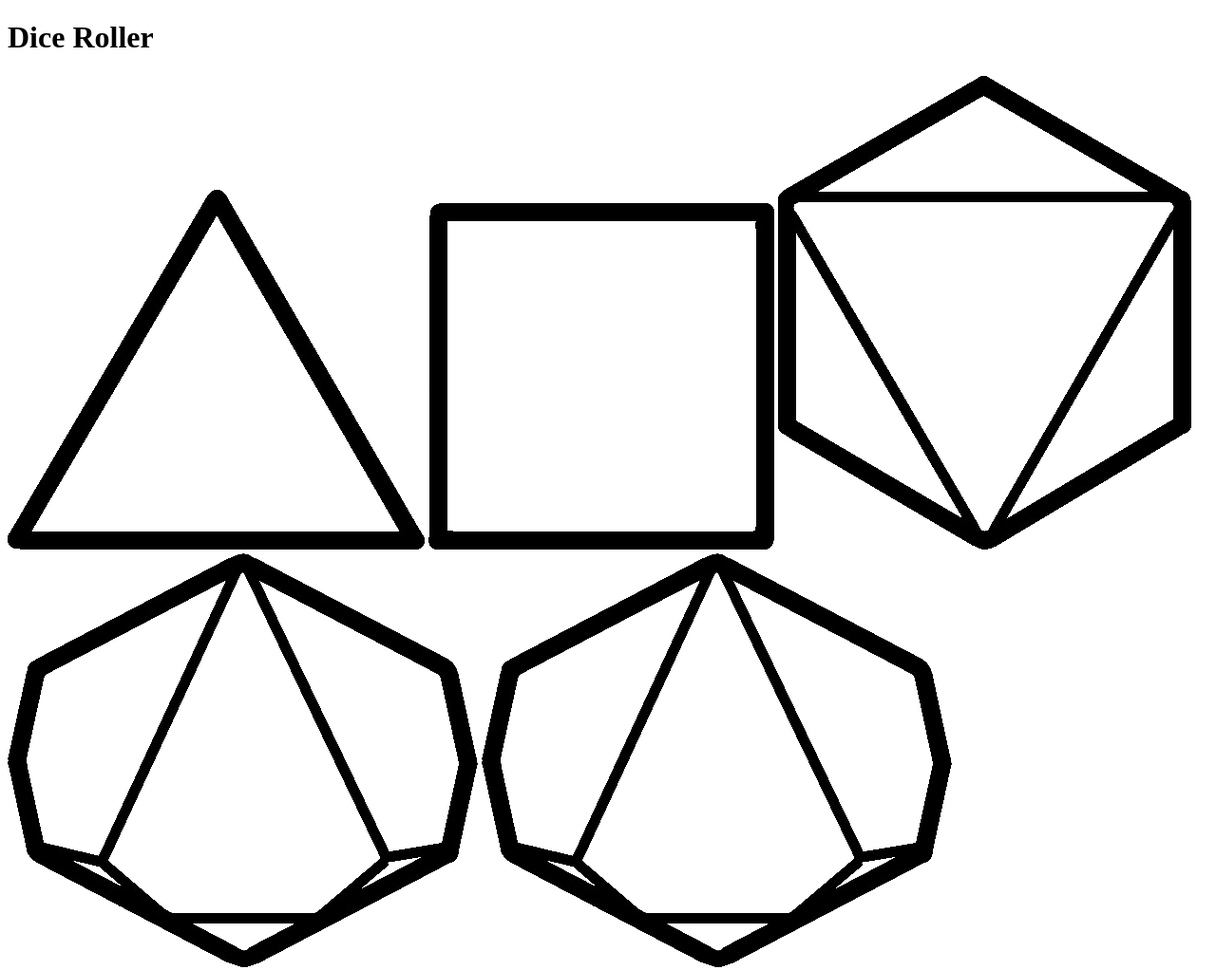
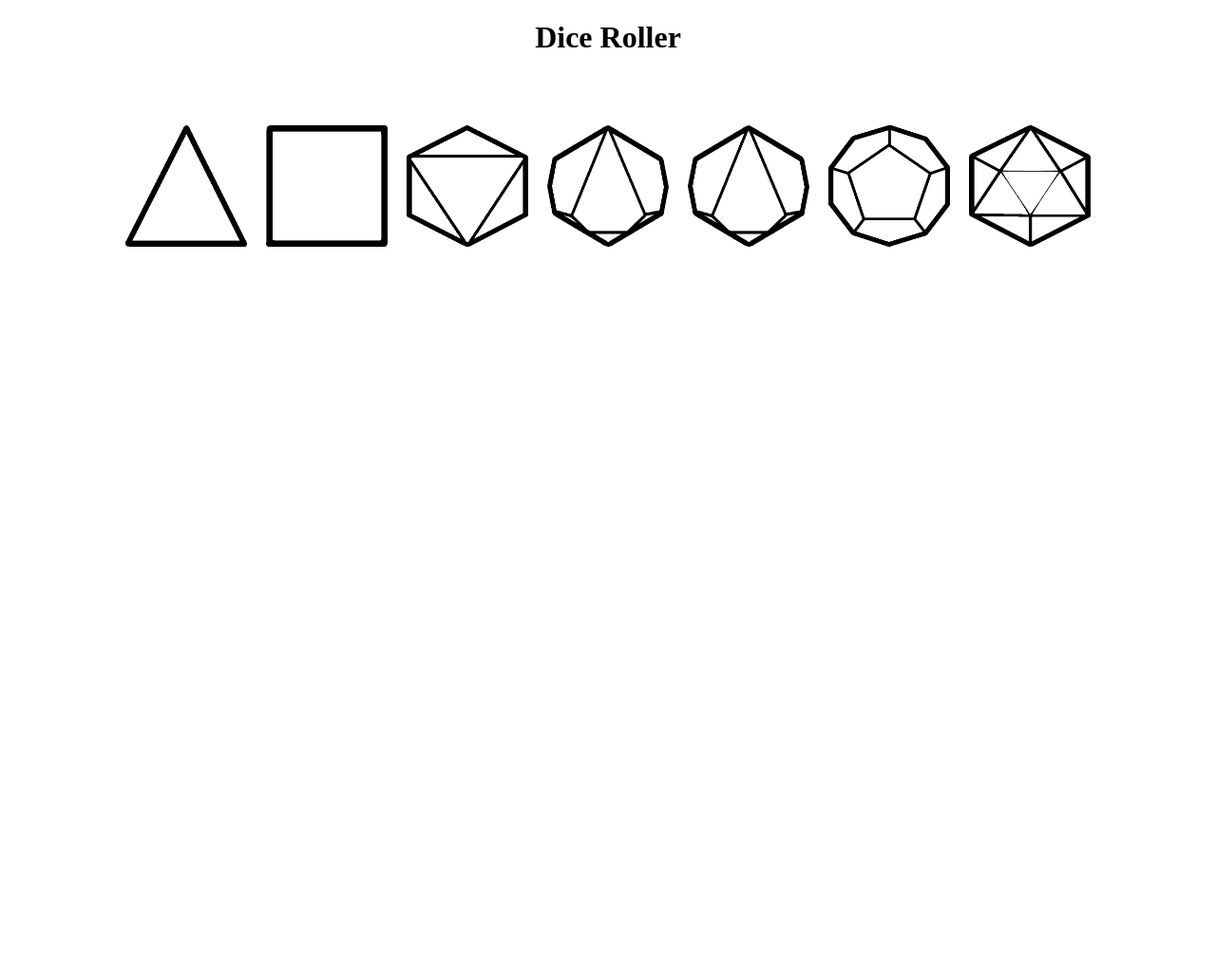
Before and after one commit to grognak/dice-roller, a plain HTML site: page index.html in a window 1280 px wide. Shown: the top 1022 px of the page at 95% size. After the commit the page ends 800 px from the top, so only its background shows below. Drawn offline with Linux system fonts and the light colour scheme.

Commit message:
Styled the buttons and the title

```diff
--- a/index.html
+++ b/index.html
@@ -4,12 +4,12 @@
     <meta charset="UTF-8">
     <meta http-equiv="X-UA-Compatible" content="IE=edge">
     <meta name="viewport" content="width=device-width, initial-scale=1.0">
-    <!--<link rel="stylesheet" href="styles.css"> -->
+    <link rel="stylesheet" href="styles.css">
     <!--<script src="diceRoller.js"></script> -->
     <title>Dice Roller</title>
 </head>
 <body>
-    <h1>Dice Roller</h1>
+    <h1 class="title">Dice Roller</h1>
 
     <div class="dice">
         <img src="images/d4.png" alt="d4">
@@ -20,7 +20,9 @@
         <img src="images/d12.png" alt="d12">
         <img src="images/d20.png" alt="d20">
     </div>
-    <div class="buttons"></div>
+    <div class="buttons">
+
+    </div>
     <div class="terminal"></div>
 </body>
 </html>
--- a/styles.css
+++ b/styles.css
@@ -0,0 +1,16 @@
+.title {
+    text-align: center;
+    margin-bottom: 64px;
+}
+
+.dice {
+    display: flex;
+    flex-flow: row nowrap;
+    justify-content: center;
+}
+
+img {
+    width: 128px;
+    height: 128px;
+    margin: 10px;
+}
```
